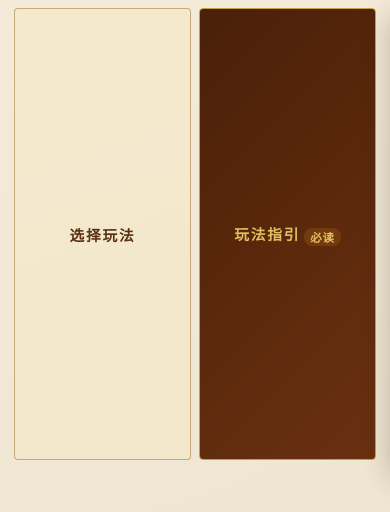
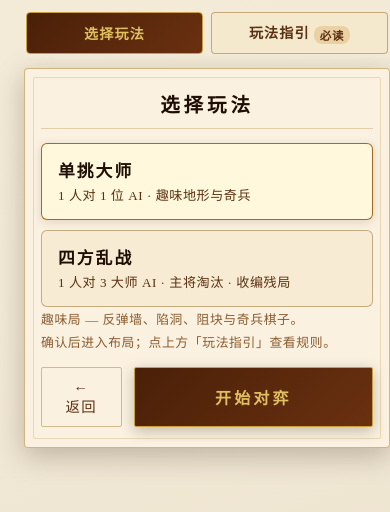
Before and after one commit to ChongzZhang/tanqi-wenji, a plain HTML site: page index.html in a window 390 px wide. Both pictures are taken after a click on the button "开始弈棋". Drawn offline with Linux system fonts and the light colour scheme.

Commit message:
修复手机端模式页 Tab 被拉满全屏的布局问题
移除 Tab 栏 flex-grow 100%，改为固定高度横排并 sticky 置顶。

Co-authored-by: Cursor <cursoragent@cursor.com>

```diff
--- a/css/style.css
+++ b/css/style.css
@@ -211,6 +211,9 @@ html, body {
 
 .mode-select-tabs {
   display: none;
+  flex: 0 0 auto;
+  flex-direction: row;
+  align-items: center;
   width: 100%;
   max-width: min(96vw, 920px);
   margin: 0 auto 10px;
@@ -219,7 +222,8 @@ html, body {
 }
 
 .mode-tab {
-  flex: 1;
+  flex: 1 1 0;
+  min-height: 44px;
   padding: 10px 8px;
   border: 1.5px solid rgba(140, 90, 20, 0.45);
   border-radius: 4px;
@@ -254,17 +258,15 @@ html, body {
 .mode-select-layout {
   display: flex;
   flex-wrap: wrap;
-  align-items: stretch;
+  align-items: flex-start;
+  align-content: flex-start;
   justify-content: center;
   gap: 18px;
   width: 100%;
   max-width: min(96vw, 920px);
   margin: 0 auto;
   flex: 0 0 auto;
-}
-
-.mode-select-tabs {
-  flex: 1 1 100%;
+  height: auto;
 }
 
 #mode-select .panel {
@@ -365,21 +367,38 @@ html, body {
 
   .mode-select-tabs {
     display: flex;
+    position: sticky;
+    top: max(0px, env(safe-area-inset-top, 0px));
+    z-index: 3;
+    margin-bottom: 8px;
+    padding: 4px 2px 6px;
+    background: linear-gradient(180deg, #F3EBD8 85%, rgba(243, 235, 216, 0));
+  }
+
+  .mode-tab {
+    min-height: 42px;
+    padding: 9px 6px;
+    font-size: 0.88rem;
+    letter-spacing: 0.08em;
   }
 
   .mode-select-layout {
     flex-direction: column;
     align-items: stretch;
+    align-content: flex-start;
     gap: 0;
     max-width: 100%;
+    height: auto;
   }
 
   .mode-panel-view {
     display: none;
+    flex: 0 0 auto;
   }
 
   .mode-panel-view.active {
     display: block;
+    width: 100%;
   }
 
   .mode-select-main,
--- a/index.html
+++ b/index.html
@@ -5,7 +5,7 @@
   <meta name="viewport" content="width=device-width, initial-scale=1.0, maximum-scale=1.0, user-scalable=no, viewport-fit=cover">
   <title>弹棋问机 · 联机对战</title>
   <link rel="icon" href="favicon.svg" type="image/svg+xml">
-  <link rel="stylesheet" href="css/style.css?v=11">
+  <link rel="stylesheet" href="css/style.css?v=12">
 </head>
 <body>
 
@@ -195,7 +195,7 @@
 <script src="js/ai.js?v=14"></script>
 <script src="js/online.js?v=18"></script>
 <script src="js/game.js?v=53"></script>
-<script src="js/main.js?v=31"></script>
+<script src="js/main.js?v=32"></script>
 
 </body>
 </html>
--- a/js/main.js
+++ b/js/main.js
@@ -319,7 +319,7 @@ document.addEventListener('DOMContentLoaded', () => {
     Game.showScreen('mode-select');
     updateModeDesc();
     if (typeof ModeGuide !== 'undefined') ModeGuide.setMode(selectedPlayMode);
-    showModeView(isModeSelectMobile() ? 'guide' : 'play');
+    showModeView('play');
   });
 
   document.getElementById('btn-culture').addEventListener('click', () => {
```
